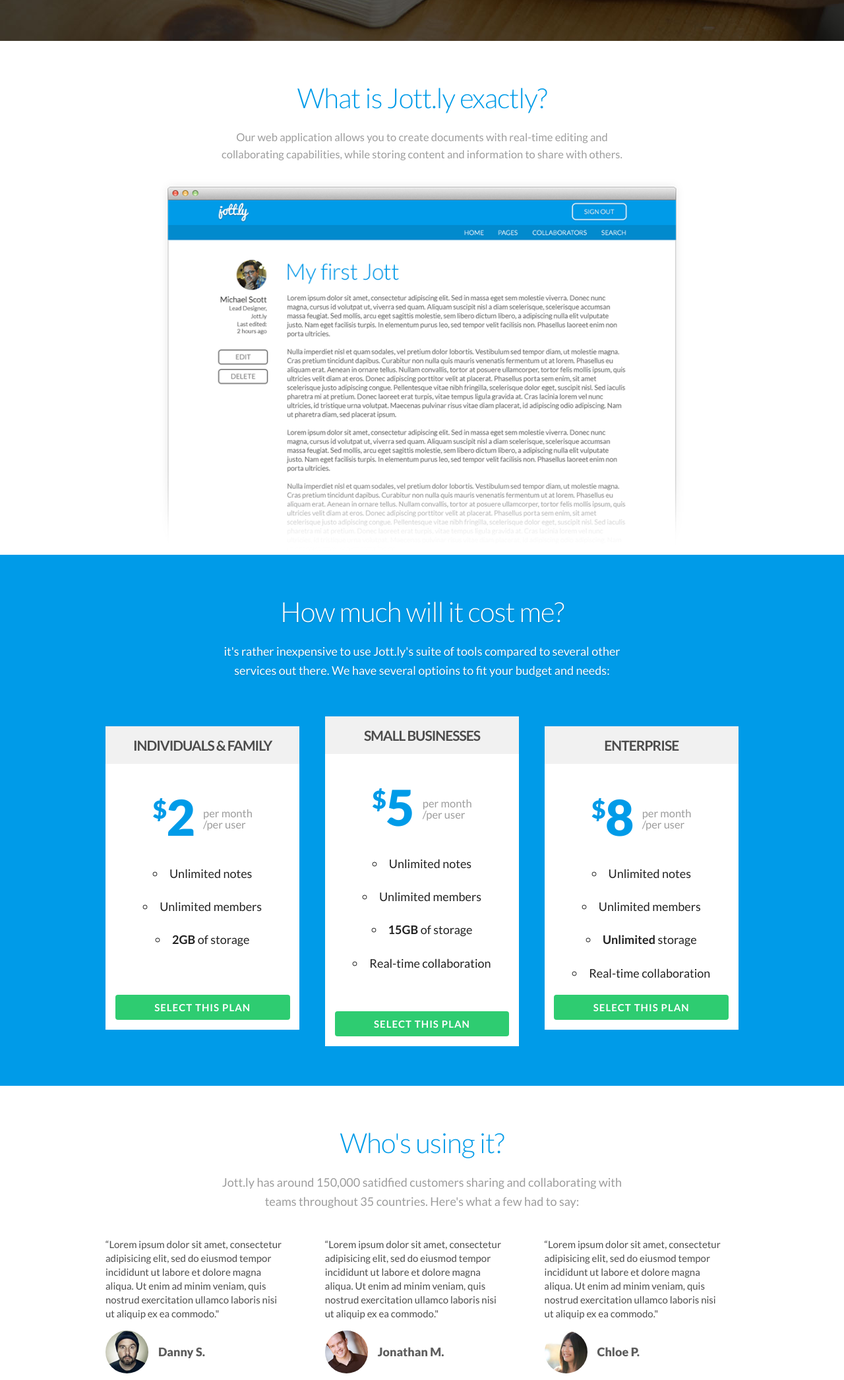
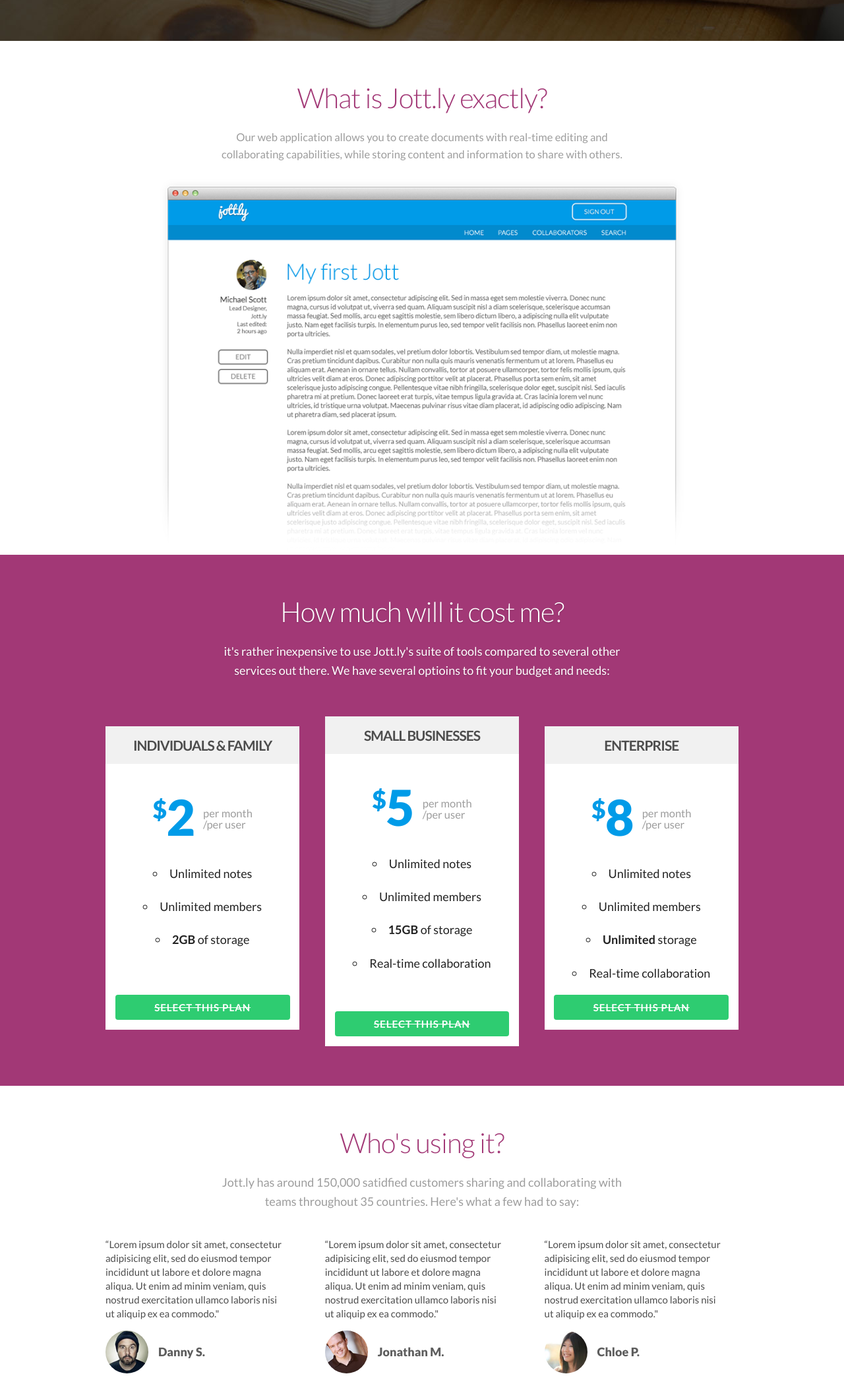
Before and after one commit to nymay/Jottly, a plain HTML site: page index.html in a window 1280 px wide. Shown: the part 618-2710 px from the top of the page at 66% size. Drawn offline with Linux system fonts and the light colour scheme; files that its build step writes are made by us from their sources.

Commit message:
Update skeleton.css

```diff
--- a/css/skeleton.css
+++ b/css/skeleton.css
@@ -311,7 +311,7 @@ a {
 }
 
 a:hover {
-    color: #0FA0CE;
+    color: #a23876;
 }
 
 
@@ -326,14 +326,14 @@ input[type="button"] {
     height: 38px;
     padding: 0 30px;
     color: #fff;
-    background-color: #009ae8;
+    background-color: #a23876;
     text-align: center;
     font-size: 1em;
     font-weight: 600;
     line-height: 38px;
     letter-spacing: .1rem;
     text-transform: uppercase;
-    text-decoration: none;
+    text-decoration: line-through;
     white-space: nowrap;
     border-radius: 4px;
     border: none;
@@ -709,7 +709,7 @@ header p strong {
 }
 
 .benefits h2 {
-    color: #009be8;
+    color: #a23876;
     font-weight: 300;
 }
 
@@ -725,7 +725,7 @@ img {
 
 /* Pricing */
 .pricing {
-    background: #009be8;
+    background: #a23876;
     padding: 4em 0;
     text-align: center;
 }
@@ -786,7 +786,7 @@ img {
 }
 
 .pricebox section button:hover {
-    background: #1fae5c;
+    background: #a23876;
 }
 
 .pricebox section h4 {
@@ -829,7 +829,7 @@ img {
 }
 
 .testimonials h2 {
-    color: #009be8;
+    color: #a23876;
     font-weight: 300;
 }
 
@@ -892,7 +892,7 @@ img {
 
 /* Footer */
 footer {
-    background: #009be8;
+    background: #a23876;
     padding: 1em 0;
 }
 
@@ -907,7 +907,7 @@ footer nav ul li {
 
 footer nav ul li a {
     color: #fff;
-    text-decoration: none;
+    text-decoration: underline;
     text-transform: uppercase;
     margin: 0 1em 0 0;
     font-size: 1em;
```
